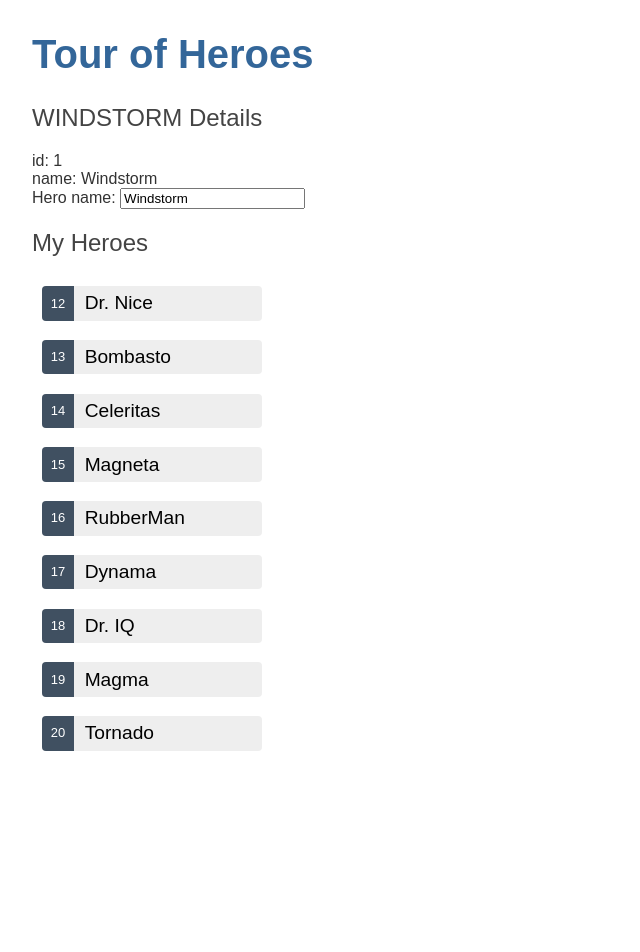
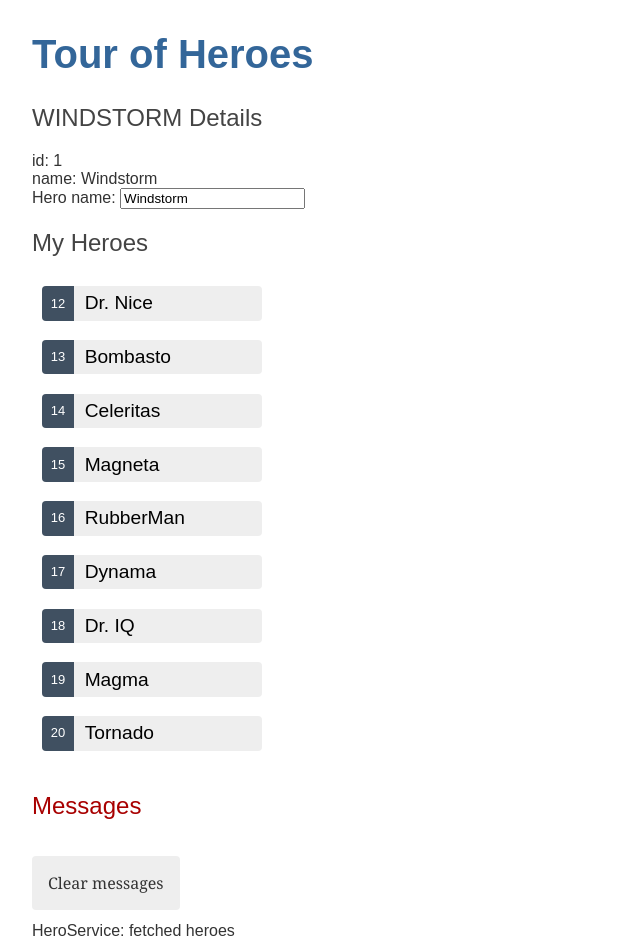
Before and after one commit to CodeAnAr4y/trainee-angular-tour-of-heroes, an Angular app: page / in a window 1280 px wide. Shown: the top 952 px of the page, without its empty margins (0-640 px from the left). Before the commit the page ends 800 px from the top, so only its background shows below. Built offline with nearby package versions, Linux system fonts and the light colour scheme.

Commit message:
add: message service, hero service, message component. change: heroes component, app component

```diff
--- a/src/app/app.component.html
+++ b/src/app/app.component.html
@@ -1,4 +1,3 @@
-<h1>
-  {{ title }}
-</h1>
+<h1>{{ title }}</h1>
 <app-heroes></app-heroes>
+<app-messages></app-messages>
--- a/src/app/app.module.ts
+++ b/src/app/app.module.ts
@@ -7,9 +7,10 @@
 import { FormsModule } from '@angular/forms';
 import { CommonModule, UpperCasePipe } from '@angular/common';
 import { HeroDetailComponent } from './components/hero-detail/hero-detail.component';
+import { MessagesComponent } from './components/messages/messages.component';
 
 @NgModule({
-  declarations: [AppComponent],
+  declarations: [AppComponent, MessagesComponent],
   imports: [
     BrowserModule,
     FormsModule,
--- a/src/app/components/heroes/heroes.component.ts
+++ b/src/app/components/heroes/heroes.component.ts
@@ -1,9 +1,10 @@
-import { Component } from '@angular/core';
+import { Component, OnInit } from '@angular/core';
 import { Hero } from '../../hero';
-import { HEROES } from '../../mock-heroes';
-import { CommonModule, NgFor, NgIf, UpperCasePipe } from '@angular/common';
+import { NgFor, UpperCasePipe } from '@angular/common';
 import { FormsModule } from '@angular/forms';
 import { HeroDetailComponent } from '../hero-detail/hero-detail.component';
+import { HeroService } from '../../services/hero.service';
+import { MessageService } from '../../services/message.service';
 
 @Component({
   selector: 'app-heroes',
@@ -12,7 +13,7 @@
   templateUrl: './heroes.component.html',
   styleUrl: './heroes.component.css',
 })
-export class HeroesComponent {
+export class HeroesComponent implements OnInit {
   hero: Hero = {
     id: 1,
     name: 'Windstorm',
@@ -20,9 +21,23 @@
 
   selectedHero?: Hero;
 
-  heroes: Hero[] = HEROES;
+  heroes: Hero[] = [];
+
+  constructor(
+    private heroService: HeroService,
+    private messageService: MessageService
+  ) {}
+
+  ngOnInit(): void {
+    this.getHeroes();
+  }
 
   onSelect(hero: Hero): void {
     this.selectedHero = hero;
+    this.messageService.add(`HerosComponent: selected hero id=${hero.id}`);
+  }
+
+  getHeroes(): void {
+    this.heroService.getHeroes().subscribe((heroes) => (this.heroes = heroes));
   }
 }
--- /dev/null
+++ b/src/app/components/messages/messages.component.css
@@ -0,0 +1,18 @@
+h2 {
+  color: #a80000;
+  font-family: Arial, Helvetica, sans-serif;
+  font-weight: lighter;
+}
+
+.clear {
+  color: #333;
+  background-color: #eee;
+  margin-bottom: 12px;
+  padding: 1rem;
+  border-radius: 4px;
+  font-size: 1rem;
+}
+.clear:hover {
+  color: white;
+  background-color: #42545c;
+}
--- /dev/null
+++ b/src/app/components/messages/messages.component.html
@@ -0,0 +1,7 @@
+<div *ngIf="messageService.messages.length">
+  <h2>Messages</h2>
+  <button type="button" class="clear" (click)="messageService.clear()">
+    Clear messages
+  </button>
+  <div *ngFor="let message of messageService.messages">{{ message }}</div>
+</div>
--- /dev/null
+++ b/src/app/services/hero.service.ts
@@ -0,0 +1,18 @@
+import { Injectable } from '@angular/core';
+import { Hero } from '../hero';
+import { HEROES } from '../mock-heroes';
+import { Observable, of } from 'rxjs';
+import { MessageService } from './message.service';
+
+@Injectable({
+  providedIn: 'root',
+})
+export class HeroService {
+  constructor(private messageService: MessageService) {}
+
+  getHeroes(): Observable<Hero[]> {
+    const heroes = of(HEROES);
+    this.messageService.add('HeroService: fetched heroes');
+    return heroes;
+  }
+}
--- /dev/null
+++ b/src/app/services/message.service.ts
@@ -0,0 +1,16 @@
+import { Injectable } from '@angular/core';
+
+@Injectable({
+  providedIn: 'root',
+})
+export class MessageService {
+  messages: string[] = [];
+
+  add(message: string) {
+    this.messages.push(message);
+  }
+
+  clear() {
+    this.messages = [];
+  }
+}
```
Also changed, not shown: src/app/components/messages/messages.component.ts (added, +11 -0 lines).
